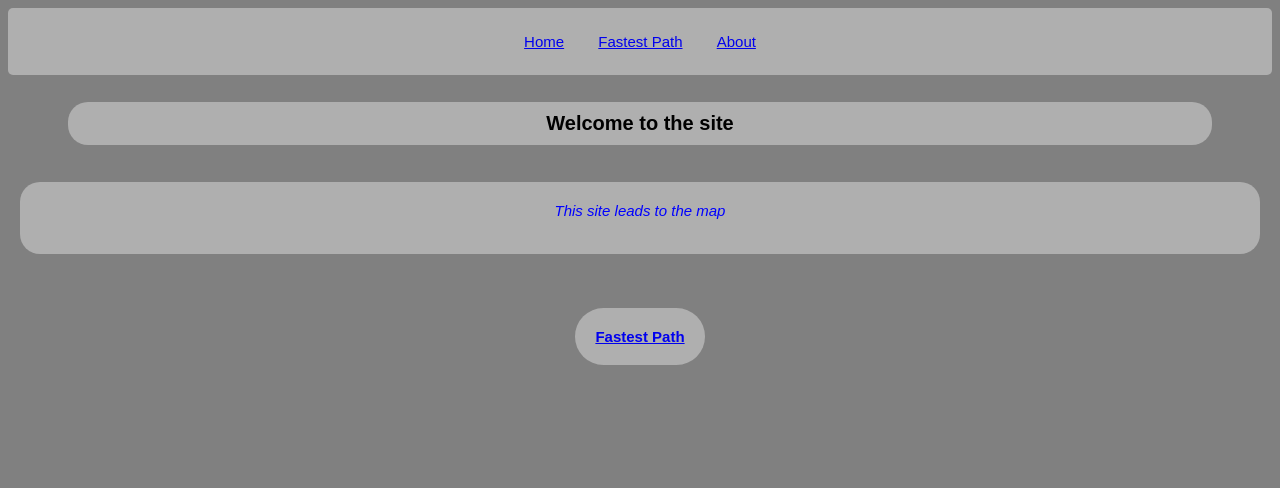
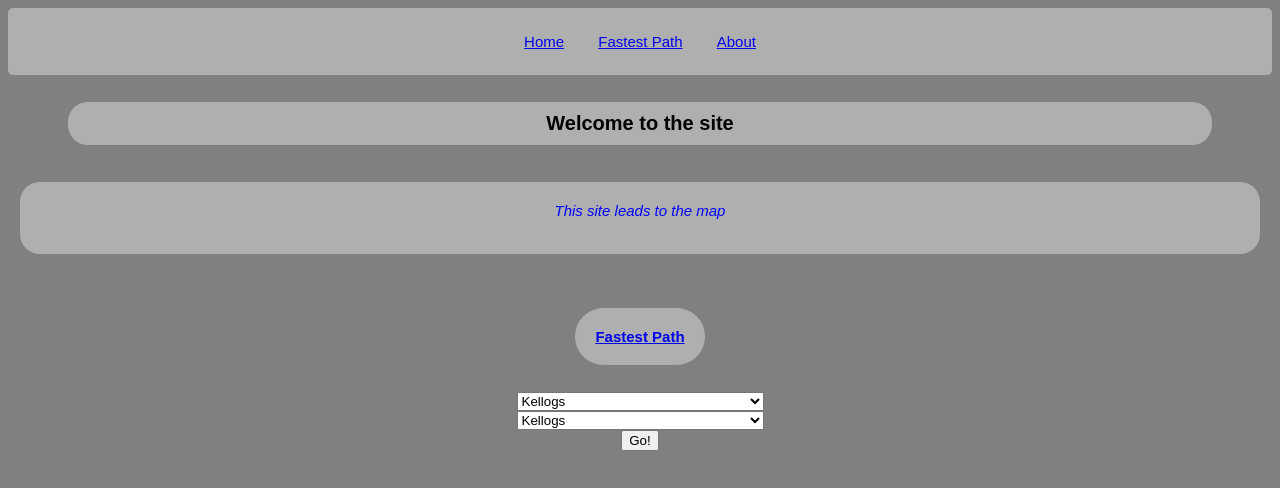
Before and after one commit to NairUma/CSSI2019-Team3-FastestPath, a plain HTML site: page franciscoExample/index1.html in a window 1280 px wide. Drawn offline with Linux system fonts and the light colour scheme.

Commit message:
dropdown menu

```diff
--- a/franciscoExample/index1.html
+++ b/franciscoExample/index1.html
@@ -32,5 +32,23 @@
 
   <a href="FastestPath.html" class="button"><b>Fastest Path</b></a>
 </center>
+<br>
+<select name="starting point">
+          <option value="Kellogs">Kellogs</option>
+          <option value="USU">Univeristy Student Union</option>
+          <option value="SBSB">Social Behavioral & Sciences Building</option>
+          <option value="PS1">Parking Stucture 1</option>
+          <option value="Starbucks">Starbucks</option>
+      </select>
+</br>
+<select name="destination">
+          <option value="Kellogs">Kellogs</option>
+          <option value="USU">Univeristy Student Union</option>
+          <option value="SBSB">Social Behavioral & Sciences Building</option>
+          <option value="PS1">Parking Stucture 1</option>
+          <option value="Starbucks">Starbucks</option>
+      </select>
+<br>
+<input type="submit" value="Go!">
 </body>
 </html>
```
Also changed, not shown: franciscoExample/forBackend.txt (added).
